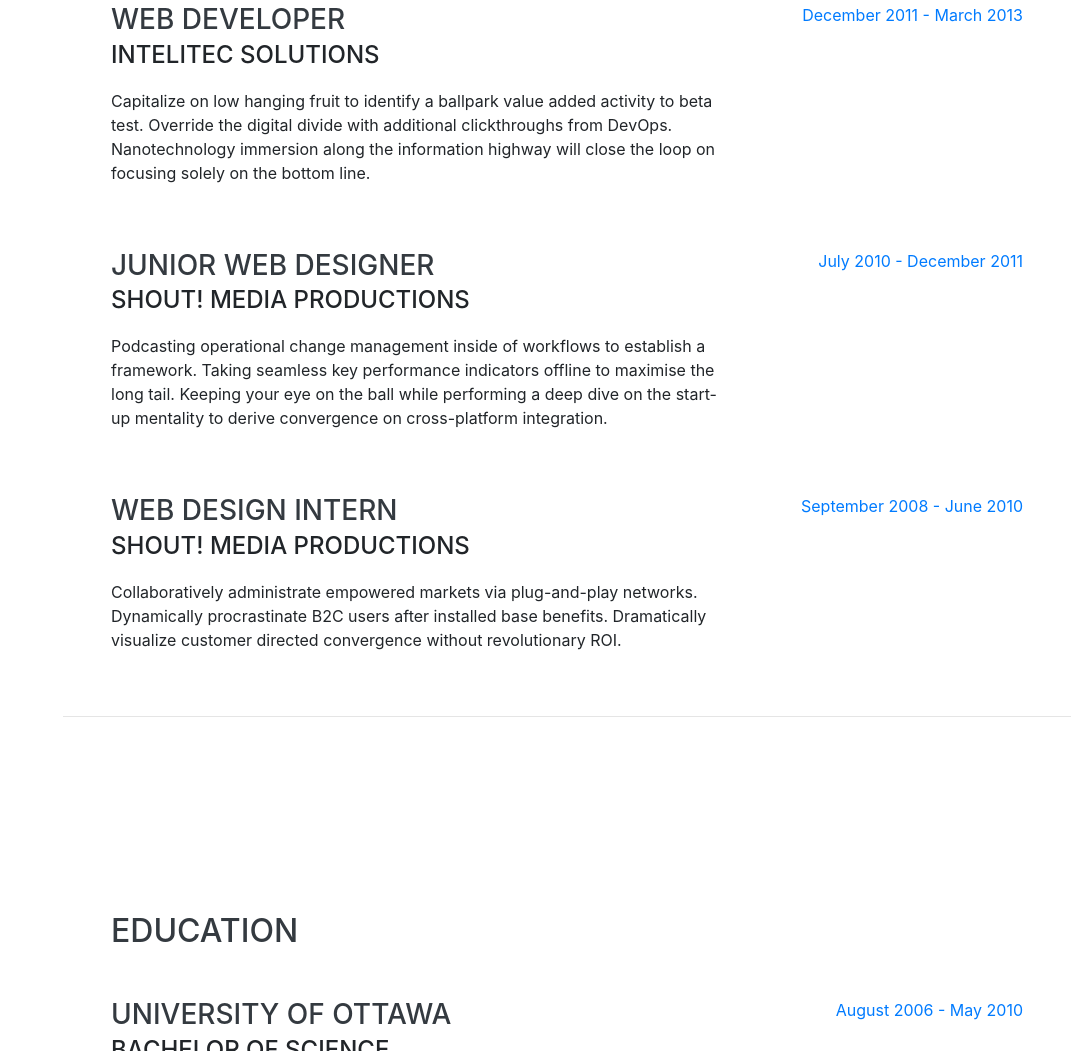
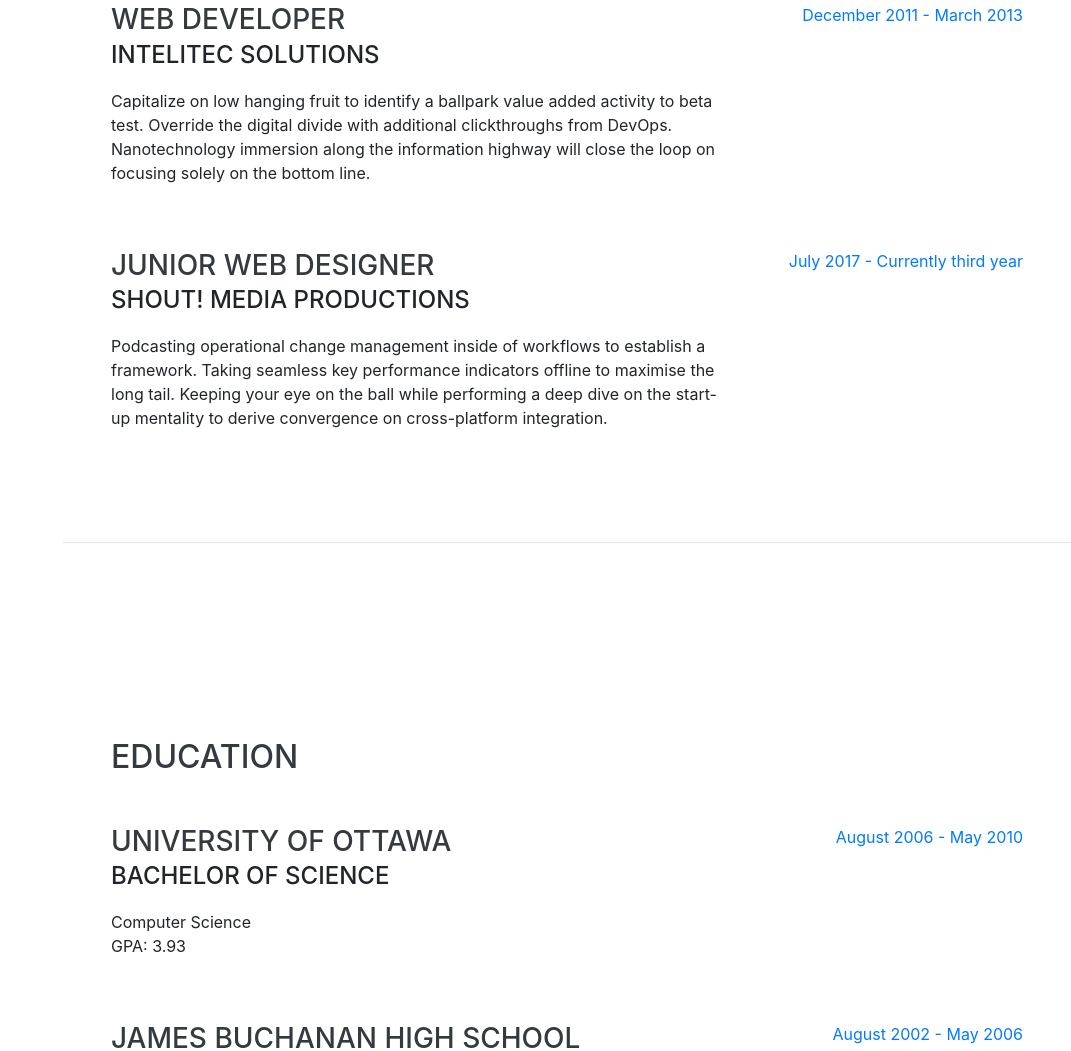
Before and after one commit to yi-zhao-dev/SiteRepo, a website with bundled scripts: page Resume/index.html in a window 1280 px wide. Shown: the part 1178-2229 px from the top of the page, without its empty margins (209-1280 px from the left). Built offline with nearby package versions, Linux system fonts and the light colour scheme; a web font is replaced by a local one.

Commit message:
changed year

```diff
--- a/Resume/index.html
+++ b/Resume/index.html
@@ -122,11 +122,11 @@
             <p>Podcasting operational change management inside of workflows to establish a framework. Taking seamless key performance indicators offline to maximise the long tail. Keeping your eye on the ball while performing a deep dive on the start-up mentality to derive convergence on cross-platform integration.</p>
           </div>
           <div class="resume-date text-md-right">
-            <span class="text-primary">July 2010 - December 2011</span>
+            <span class="text-primary">July 2017 - Currently third year</span>
           </div>
         </div>
 
-        <div class="resume-item d-flex flex-column flex-md-row justify-content-between">
+ <!--        <div class="resume-item d-flex flex-column flex-md-row justify-content-between">
           <div class="resume-content">
             <h3 class="mb-0">Web Design Intern</h3>
             <div class="subheading mb-3">Shout! Media Productions</div>
@@ -135,7 +135,7 @@
           <div class="resume-date text-md-right">
             <span class="text-primary">September 2008 - June 2010</span>
           </div>
-        </div>
+        </div> -->
 
       </div>
 
```
